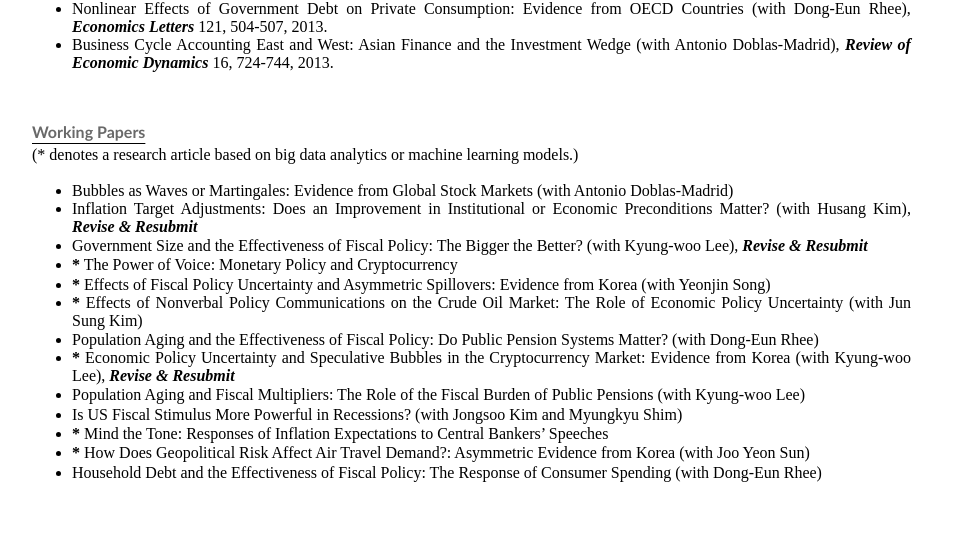
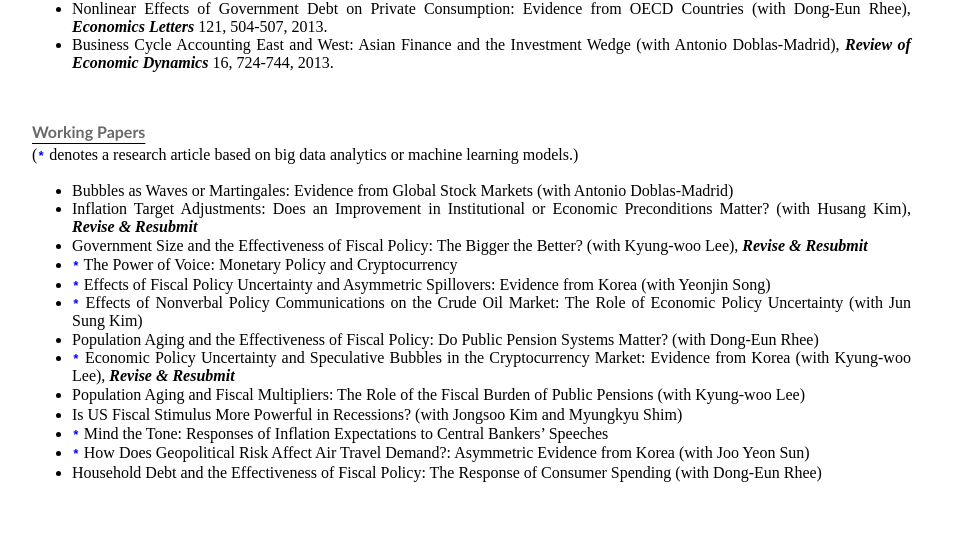
Before and after one commit to dooyeoncho/dooyeoncho.github.io, a Jekyll site: the page built from pages/research.html, in a window 1280 px wide. Shown: the part 1130-1681 px from the top of the page, without its empty margins (160-1119 px from the left). Built offline with Jekyll 4.4.1, drawn with Linux system fonts in a browser that asks for light colours.

Commit message:
Update research.html

```diff
--- a/pages/research.html
+++ b/pages/research.html
@@ -55,20 +55,20 @@ span {
                 </ul>
 		</div>&nbsp;
 
-<div><b><p style="text-decoration: underline; text-underline-position:under;"><font color="dimgray" face="Gill Sans", sans-serif;>Working Papers</font></p></b> </div></li>(* denotes a research article based on big data analytics or machine learning models.)</li></div>
+<div><b><p style="text-decoration: underline; text-underline-position:under;"><font color="dimgray" face="Gill Sans", sans-serif;>Working Papers</font></p></b> </div></li>(<code style="color : blue"><b>*</b></code> denotes a research article based on big data analytics or machine learning models.)</li></div>
 	<ul>
 		<span><li>Bubbles as Waves or Martingales: Evidence from Global Stock Markets (with Antonio Doblas-Madrid)</li></span>
 		<span><li>Inflation Target Adjustments: Does an Improvement in Institutional or Economic Preconditions Matter? (with Husang Kim), <em property="italic"><b>Revise & Resubmit</b></em></li></span>
 		<span><li>Government Size and the Effectiveness of Fiscal Policy: The Bigger the Better? (with Kyung-woo Lee), <em property="italic"><b>Revise & Resubmit</b></em></li></span>
-		<span><li><b>*</b> The Power of Voice: Monetary Policy and Cryptocurrency</li></span>
-		<span><li><b>*</b> Effects of Fiscal Policy Uncertainty and Asymmetric Spillovers: Evidence from Korea (with Yeonjin Song)</li></span>
-		<span><li><b>*</b> Effects of Nonverbal Policy Communications on the Crude Oil Market: The Role of Economic Policy Uncertainty (with Jun Sung Kim)</li></span>
+		<span><li><code style="color : blue"><b>*</b></code> The Power of Voice: Monetary Policy and Cryptocurrency</li></span>
+		<span><li><code style="color : blue"><b>*</b></code> Effects of Fiscal Policy Uncertainty and Asymmetric Spillovers: Evidence from Korea (with Yeonjin Song)</li></span>
+		<span><li><code style="color : blue"><b>*</b></code> Effects of Nonverbal Policy Communications on the Crude Oil Market: The Role of Economic Policy Uncertainty (with Jun Sung Kim)</li></span>
 		<span><li>Population Aging and the Effectiveness of Fiscal Policy: Do Public Pension Systems Matter? (with Dong-Eun Rhee)</li></span>
-		<span><li><b>*</b> Economic Policy Uncertainty and Speculative Bubbles in the Cryptocurrency Market: Evidence from Korea (with Kyung-woo Lee), <em property="italic"><b>Revise & Resubmit</b></em></li></span>
+		<span><li><code style="color : blue"><b>*</b></code> Economic Policy Uncertainty and Speculative Bubbles in the Cryptocurrency Market: Evidence from Korea (with Kyung-woo Lee), <em property="italic"><b>Revise & Resubmit</b></em></li></span>
 		<span><li>Population Aging and Fiscal Multipliers: The Role of the Fiscal Burden of Public Pensions (with Kyung-woo Lee)</li></span>
 		<span><li>Is US Fiscal Stimulus More Powerful in Recessions? (with Jongsoo Kim and Myungkyu Shim)</li></span>
-		<span><li><b>*</b> Mind the Tone: Responses of Inflation Expectations to Central Bankers’ Speeches</li></span>
-		<span><li><b>*</b> How Does Geopolitical Risk Affect Air Travel Demand?: Asymmetric Evidence from Korea (with Joo Yeon Sun)</li></span>
+		<span><li><code style="color : blue"><b>*</b></code> Mind the Tone: Responses of Inflation Expectations to Central Bankers’ Speeches</li></span>
+		<span><li><code style="color : blue"><b>*</b></code> How Does Geopolitical Risk Affect Air Travel Demand?: Asymmetric Evidence from Korea (with Joo Yeon Sun)</li></span>
 		<span><li>Household Debt and the Effectiveness of Fiscal Policy: The Response of Consumer Spending (with Dong-Eun Rhee)</li></span>
 	</ul>
 </div>&nbsp;&nbsp;&nbsp;&nbsp;&nbsp;&nbsp;
```
